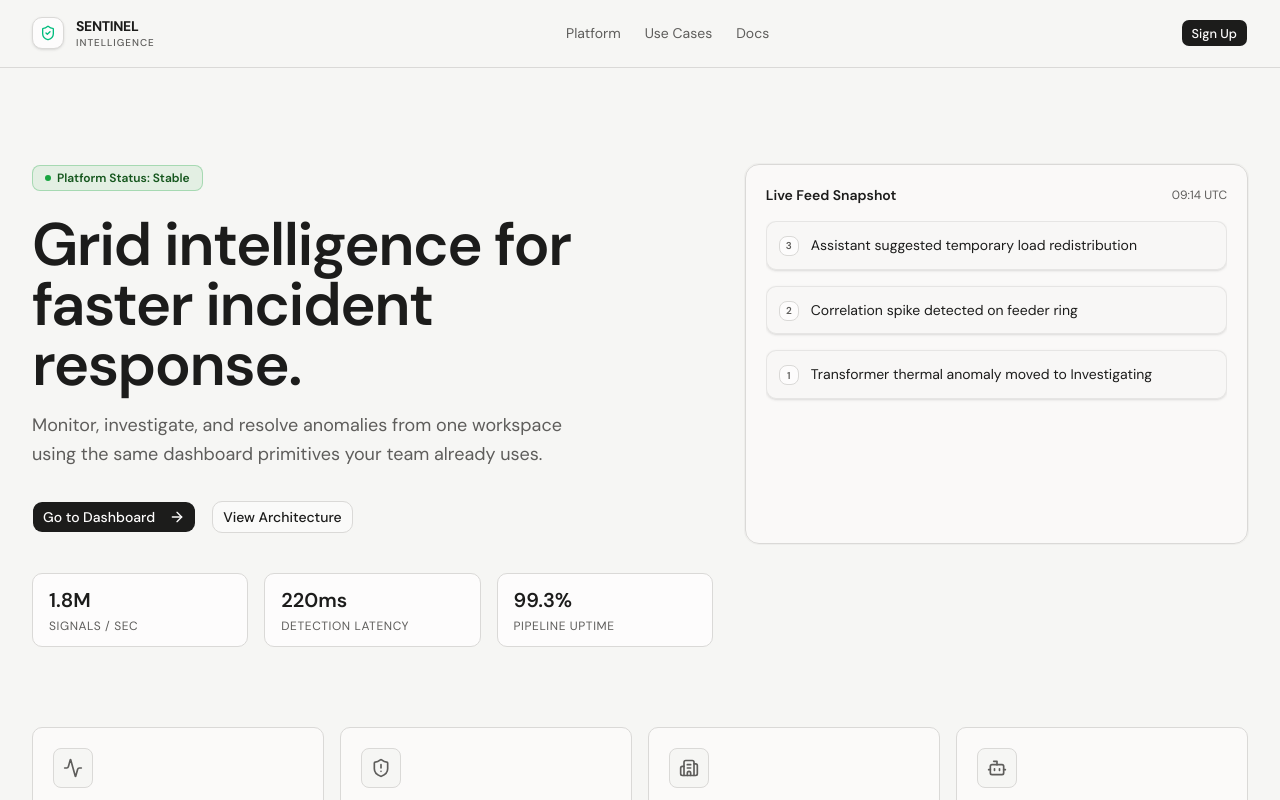
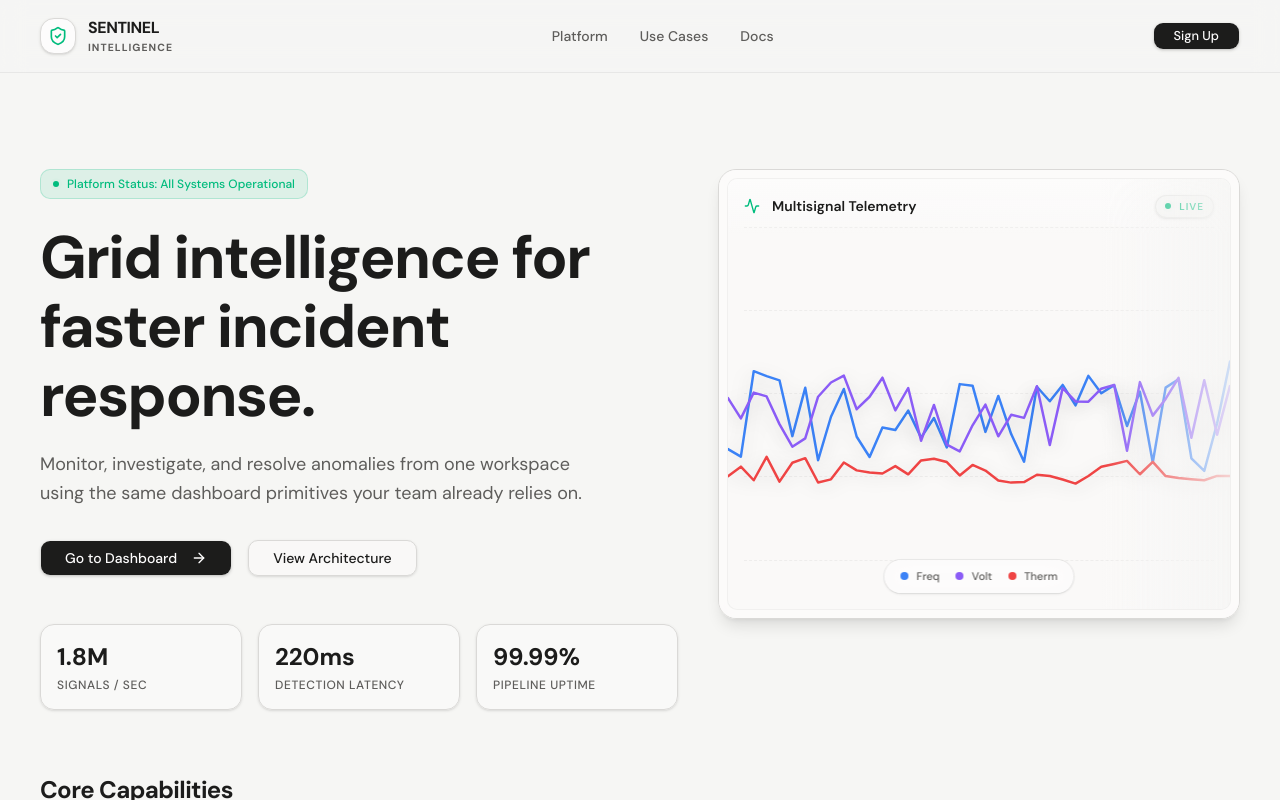
Before and after one commit to kirtan-thakkar/Tick-Tac-Toe--26, a Next.js app in the folder frontend/: page / in a window 1280 px wide. Shown: the top 800 px of the page. Built offline with nearby package versions, Linux system fonts and the light colour scheme.

Commit message:
update hero.jsx

```diff
--- a/frontend/components/Hero.jsx
+++ b/frontend/components/Hero.jsx
@@ -1,6 +1,7 @@
 "use client";
 
 import Link from "next/link";
+import { useState, useEffect } from "react";
 import { motion } from "motion/react";
 import {
     Activity,
@@ -11,14 +12,14 @@ import {
     ShieldCheck,
 } from "lucide-react";
 import { Button } from "@/components/ui/button";
-import { AnimatedList } from "@/components/ui/animated-list";
+import { cn } from "@/lib/utils";
 
 const navItems = ["Platform", "Use Cases", "Docs"];
 
 const trustStats = [
     { label: "Signals / sec", value: "1.8M" },
     { label: "Detection latency", value: "220ms" },
-    { label: "Pipeline uptime", value: "99.3%" },
+    { label: "Pipeline uptime", value: "99.99%" },
 ];
 
 const featureCards = [
@@ -44,36 +45,145 @@ const featureCards = [
     },
 ];
 
-const quickFeed = [
-    "Transformer thermal anomaly moved to Investigating",
-    "Correlation spike detected on feeder ring",
-    "Assistant suggested temporary load redistribution",
-    "Voltage sag resolved on Substation Alpha",
-    "New maintenance ticket created for relay 42",
-];
+// Helper to generate initial chart data for the Hero graph
+const generateInitialData = (pts = 40) => {
+    return Array.from({ length: pts }).map((_, i) => ({
+        time: i,
+        freq: 50 + (Math.random() * 0.1 - 0.05),
+        volt: 230 + (Math.random() * 2 - 1),
+        therm: 45 + (Math.random() * 5 - 2.5),
+    }));
+};
+
+function HeroGraph() {
+    const [data, setData] = useState([]);
+    const [isMounted, setIsMounted] = useState(false);
+
+    useEffect(() => {
+        setData(generateInitialData());
+        setIsMounted(true);
+    }, []);
+
+    useEffect(() => {
+        if (!isMounted) return;
+
+        const interval = setInterval(() => {
+            setData((prev) => {
+                const last = prev[prev.length - 1];
+                const next = {
+                    time: last.time + 1,
+                    freq: 50 + (Math.random() * 0.12 - 0.06),
+                    volt: 230 + (Math.random() * 2.5 - 1.25),
+                    therm: Math.max(30, Math.min(80, last.therm + (Math.random() * 2 - 1))),
+                };
+                return [...prev.slice(1), next];
+            });
+        }, 1000);
+
+        return () => clearInterval(interval);
+    }, [isMounted]);
+
+    const renderPath = (key, color, scaleMin, scaleMax) => {
+        if (data.length === 0) return null;
+        const min = scaleMin;
+        const max = scaleMax;
+        const range = max - min;
+        const path = data.map((d, i) => {
+            const x = (i / (data.length - 1)) * 100;
+            const y = 100 - ((d[key] - min) / range) * 100;
+            return `${i === 0 ? 'M' : 'L'} ${x} ${y}`;
+        }).join(" ");
+
+        return (
+            <path
+                d={path}
+                fill="none"
+                stroke={color}
+                strokeWidth="2.5"
+                vectorEffect="non-scaling-stroke"
+                className="transition-all duration-300 ease-linear drop-shadow-sm"
+                strokeLinecap="round"
+                strokeLinejoin="round"
+            />
+        );
+    };
+
+    if (!isMounted) {
+        return <div className="h-full w-full bg-grid-page/40 animate-pulse rounded-lg" />;
+    }
+
+    return (
+        <div className="relative w-full h-full bg-grid-page/40 rounded-lg border border-grid-border/30 overflow-hidden flex flex-col">
+            {/* Header Overlay */}
+            <div className="absolute top-0 left-0 right-0 z-20 flex items-center justify-between p-4 bg-gradient-to-b from-grid-surface/90 to-transparent">
+                <div className="flex items-center gap-3">
+                    <Activity className="size-4 text-emerald-500" />
+                    <span className="text-sm font-semibold text-grid-title">Multisignal Telemetry</span>
+                </div>
+                <div className="flex items-center gap-2 rounded-full bg-grid-page/80 px-2.5 py-1 ring-1 ring-inset ring-grid-border/50 backdrop-blur-sm shadow-sm">
+                    <span className="relative flex size-1.5 items-center justify-center">
+                        <span className="absolute inline-flex h-full w-full animate-ping rounded-full bg-emerald-500 opacity-75"></span>
+                        <span className="relative inline-flex size-1.5 rounded-full bg-emerald-500"></span>
+                    </span>
+                    <span className="text-[10px] font-semibold uppercase tracking-widest text-emerald-500">Live</span>
+                </div>
+            </div>
+
+            {/* Grid lines */}
+            <div className="absolute inset-0 flex flex-col justify-between py-12 px-4 opacity-10 pointer-events-none z-0">
+                {[...Array(5)].map((_, i) => (
+                    <div key={i} className="w-full border-t border-grid-title/50 border-dashed" />
+                ))}
+            </div>
+
+            {/* SVG Chart */}
+            <svg className="absolute inset-0 w-full h-full z-10 pt-10" preserveAspectRatio="none" viewBox="0 0 100 100">
+                {renderPath('freq', '#3b82f6', 49.8, 50.2)}
+                {renderPath('volt', '#8b5cf6', 225, 235)}
+                {renderPath('therm', '#ef4444', 20, 90)}
+            </svg>
+
+            {/* Scanning line effect */}
+            <div className="absolute top-0 bottom-0 right-0 w-32 bg-gradient-to-r from-transparent to-grid-page/80 z-20 pointer-events-none" />
+
+            {/* Legend Overlay at bottom */}
+            <div className="absolute bottom-4 left-1/2 -translate-x-1/2 z-20 flex gap-4 rounded-full bg-grid-surface/90 px-4 py-2 ring-1 ring-grid-border/50 backdrop-blur-md shadow-sm">
+                <div className="flex items-center gap-2 text-[11px] font-medium text-grid-muted">
+                    <span className="size-2 rounded-full bg-[#3b82f6]" /> Freq
+                </div>
+                <div className="flex items-center gap-2 text-[11px] font-medium text-grid-muted">
+                    <span className="size-2 rounded-full bg-[#8b5cf6]" /> Volt
+                </div>
+                <div className="flex items-center gap-2 text-[11px] font-medium text-grid-muted">
+                    <span className="size-2 rounded-full bg-[#ef4444]" /> Therm
+                </div>
+            </div>
+        </div>
+    );
+}
 
 function TopNav() {
     return (
-        <header className="relative z-20 flex items-center justify-between border-b border-grid-border bg-grid-page/95 px-6 py-4 backdrop-blur lg:px-8">
+        <header className="sticky top-0 z-50 flex items-center justify-between border-b border-grid-border/50 bg-grid-page/80 px-6 py-4 backdrop-blur-md lg:px-10">
             <div className="flex items-center gap-3">
-                <div className="flex size-8 items-center justify-center rounded-lg border border-grid-border bg-grid-surface shadow-sm">
-                    <ShieldCheck className="size-4 text-emerald-500" />
+                <div className="flex size-9 items-center justify-center rounded-xl border border-grid-border bg-grid-surface shadow-sm">
+                    <ShieldCheck className="size-5 text-emerald-500" />
                 </div>
                 <div className="flex flex-col">
-                    <span className="text-sm font-bold tracking-tight text-grid-title">SENTINEL</span>
-                    <span className="text-[0.62rem] font-medium tracking-widest uppercase text-grid-muted">Intelligence</span>
+                    <span className="text-base font-bold tracking-tight text-grid-title">SENTINEL</span>
+                    <span className="text-[0.65rem] font-bold tracking-widest uppercase text-grid-muted">Intelligence</span>
                 </div>
             </div>
 
-            <nav className="hidden items-center gap-6 md:flex">
+            <nav className="hidden items-center gap-8 md:flex">
                 {navItems.map((item) => (
-                    <a key={item} href="#" className="text-sm text-grid-muted transition-colors hover:text-grid-title">
+                    <a key={item} href="#" className="text-sm font-medium text-grid-muted transition-colors hover:text-grid-title">
                         {item}
                     </a>
                 ))}
             </nav>
 
-            <Button asChild size="sm" className="bg-grid-title text-grid-surface hover:opacity-90">
+            <Button asChild size="sm" className="bg-grid-title text-grid-surface hover:opacity-90 rounded-lg px-5 shadow-sm">
                 <Link href="/signup">Sign Up</Link>
             </Button>
         </header>
@@ -82,69 +192,59 @@ function TopNav() {
 
 function HeroIntro() {
     return (
-        <section className="grid gap-8 px-6 pb-12 pt-16 lg:grid-cols-[1.15fr_0.85fr] lg:px-8 lg:pt-24">
+        <section className="grid gap-12 px-6 pb-16 pt-16 lg:grid-cols-[1.1fr_0.9fr] lg:gap-10 lg:px-10 lg:pt-24">
             <motion.div
-                initial={{ opacity: 0, y: 10 }}
+                initial={{ opacity: 0, y: 20 }}
                 animate={{ opacity: 1, y: 0 }}
-                transition={{ duration: 0.22, ease: "easeOut" }}
+                transition={{ duration: 0.3, ease: "easeOut" }}
+                className="flex flex-col items-start justify-center"
             >
-                <span className="inline-flex items-center gap-1.5 rounded-md border border-grid-success/30 bg-grid-pill px-3 py-1 text-xs font-semibold text-grid-pill-foreground">
-                    <span className="size-1.5 rounded-full bg-grid-success" />
-                    Platform Status: Stable
+                <span className="inline-flex items-center gap-2 rounded-lg border border-emerald-500/20 bg-emerald-500/10 px-3 py-1.5 text-xs font-medium text-emerald-500">
+                    <span className="relative flex size-1.5 items-center justify-center">
+                        <span className="absolute inline-flex h-full w-full animate-ping rounded-full bg-emerald-500 opacity-75"></span>
+                        <span className="relative inline-flex size-1.5 rounded-full bg-emerald-500"></span>
+                    </span>
+                    Platform Status: All Systems Operational
                 </span>
 
-                <h1 className="mt-6 max-w-2xl text-4xl font-semibold tracking-tight text-grid-title sm:text-5xl lg:text-6xl">
+                <h1 className="mt-6 max-w-2xl text-4xl font-bold tracking-tight text-grid-title sm:text-5xl lg:text-6xl lg:leading-[1.15]">
                     Grid intelligence for faster incident response.
                 </h1>
 
-                <p className="mt-4 max-w-xl text-base leading-relaxed text-grid-muted sm:text-lg">
-                    Monitor, investigate, and resolve anomalies from one workspace using the same dashboard primitives your team already uses.
+                <p className="mt-5 max-w-xl text-base leading-relaxed text-grid-muted sm:text-lg">
+                    Monitor, investigate, and resolve anomalies from one workspace using the same dashboard primitives your team already relies on.
                 </p>
 
                 <div className="mt-8 flex flex-wrap items-center gap-4">
-                    <Button asChild className="bg-grid-title text-grid-surface hover:opacity-90">
+                    <Button asChild size="lg" className="bg-grid-title text-grid-surface hover:opacity-90 rounded-lg px-6 font-medium shadow-sm">
                         <Link href="/dashboard">
                             Go to Dashboard
                             <ArrowRight className="ml-2 size-4" />
                         </Link>
                     </Button>
-                    <Button variant="outline" className="border-grid-border bg-grid-surface/70 text-grid-title hover:bg-grid-page">
+                    <Button variant="outline" size="lg" className="border-grid-border bg-grid-surface/50 text-grid-title hover:bg-grid-surface rounded-lg px-6 font-medium shadow-sm">
                         View Architecture
                     </Button>
                 </div>
 
-                <div className="mt-10 grid grid-cols-1 gap-4 sm:grid-cols-3">
+                <div className="mt-12 grid w-full max-w-2xl grid-cols-1 gap-4 sm:grid-cols-3">
                     {trustStats.map((stat) => (
-                        <div key={stat.label} className="rounded-lg border border-grid-border bg-grid-surface px-4 py-3">
-                            <p className="text-xl font-semibold text-grid-title">{stat.value}</p>
-                            <p className="mt-1 text-xs uppercase tracking-wider text-grid-muted">{stat.label}</p>
+                        <div key={stat.label} className="flex flex-col rounded-xl border border-grid-border bg-grid-surface/40 p-4 shadow-sm transition-colors hover:bg-grid-surface">
+                            <p className="text-2xl font-bold text-grid-title">{stat.value}</p>
+                            <p className="mt-1 text-xs font-medium uppercase tracking-wider text-grid-muted">{stat.label}</p>
                         </div>
                     ))}
                 </div>
             </motion.div>
 
             <motion.div
-                initial={{ opacity: 0, y: 10 }}
+                initial={{ opacity: 0, y: 20 }}
                 animate={{ opacity: 1, y: 0 }}
-                transition={{ duration: 0.24, delay: 0.04, ease: "easeOut" }}
-                className="rounded-xl border border-grid-border bg-grid-surface/60 p-5 ring-1 ring-grid-border/30 flex flex-col h-[380px]"
+                transition={{ duration: 0.3, delay: 0.1, ease: "easeOut" }}
+                className="relative flex flex-col overflow-hidden rounded-2xl border border-grid-border bg-grid-surface/30 shadow-lg lg:mt-0 h-[450px]"
             >
-                <div className="mb-4 flex items-center justify-between shrink-0">
-                    <h2 className="text-sm font-semibold text-grid-title">Live Feed Snapshot</h2>
-                    <span className="text-xs text-grid-muted">09:14 UTC</span>
-                </div>
-
-                <div className="relative flex-1 overflow-hidden w-full mask-image-b pb-2">
-                    <AnimatedList delay={2000}>
-                        {quickFeed.map((item, index) => (
-                            <div key={item} className="flex items-start gap-3 rounded-lg border border-grid-border/60 bg-grid-page/50 px-3 py-3 w-full shadow-sm">
-                                <span className="mt-0.5 shrink-0 inline-flex size-5 items-center justify-center rounded-md border border-grid-border bg-grid-surface text-[10px] font-semibold text-grid-muted">
-                                    {index + 1}
-                                </span>
-                                <p className="text-sm leading-relaxed text-grid-title">{item}</p>
-                            </div>
-                        ))}
-                    </AnimatedList>
+                <div className="p-2 w-full h-full bg-grid-surface/80 backdrop-blur-sm">
+                   <HeroGraph />
                 </div>
             </motion.div>
         </section>
@@ -153,21 +253,26 @@ function HeroIntro() {
 
 function FeatureGrid() {
     return (
-        <section className="px-6 pb-16 pt-8 lg:px-8">
-            <div className="grid grid-cols-1 gap-4 sm:grid-cols-2 lg:grid-cols-4">
+        <section className="px-6 pb-20 lg:px-10">
+            <div className="mb-8">
+                <h2 className="text-2xl font-bold tracking-tight text-grid-title">Core Capabilities</h2>
+                <p className="mt-2 text-sm text-grid-muted">Integrated tooling to observe, analyze, and remediate grid events.</p>
+            </div>
+
+            <div className="grid grid-cols-1 gap-5 sm:grid-cols-2 lg:grid-cols-4">
                 {featureCards.map((feature, index) => (
                     <motion.article
                         key={feature.title}
-                        initial={{ opacity: 0, y: 8 }}
+                        initial={{ opacity: 0, y: 15 }}
                         animate={{ opacity: 1, y: 0 }}
-                        transition={{ duration: 0.2, delay: 0.05 + index * 0.03, ease: "easeOut" }}
-                        className="rounded-lg border border-grid-border bg-grid-surface/65 p-5 transition-colors hover:bg-grid-surface"
+                        transition={{ duration: 0.3, delay: 0.1 + index * 0.05, ease: "easeOut" }}
+                        className="group flex flex-col rounded-2xl border border-grid-border bg-grid-surface/40 p-6 transition-all hover:bg-grid-surface hover:shadow-md"
                     >
-                        <div className="mb-3 inline-flex size-10 items-center justify-center rounded-md border border-grid-border bg-grid-page text-grid-muted">
+                        <div className="mb-5 inline-flex size-12 items-center justify-center rounded-xl border border-grid-border/50 bg-grid-page text-grid-title shadow-sm transition-transform group-hover:scale-105">
                             <feature.icon className="size-5" />
                         </div>
                         <h3 className="text-base font-semibold text-grid-title">{feature.title}</h3>
-                        <p className="mt-1.5 text-sm leading-relaxed text-grid-muted">{feature.description}</p>
+                        <p className="mt-2 text-sm leading-relaxed text-grid-muted">{feature.description}</p>
                     </motion.article>
                 ))}
             </div>
@@ -177,7 +282,7 @@ function FeatureGrid() {
 
 const HeroSection = () => {
     return (
-        <div className="min-h-screen bg-grid-page text-grid-title">
+        <div className="min-h-screen bg-grid-page text-grid-title selection:bg-grid-title selection:text-grid-surface">
             <div className="mx-auto min-h-screen max-w-7xl bg-grid-page">
                 <TopNav />
                 <HeroIntro />
```
